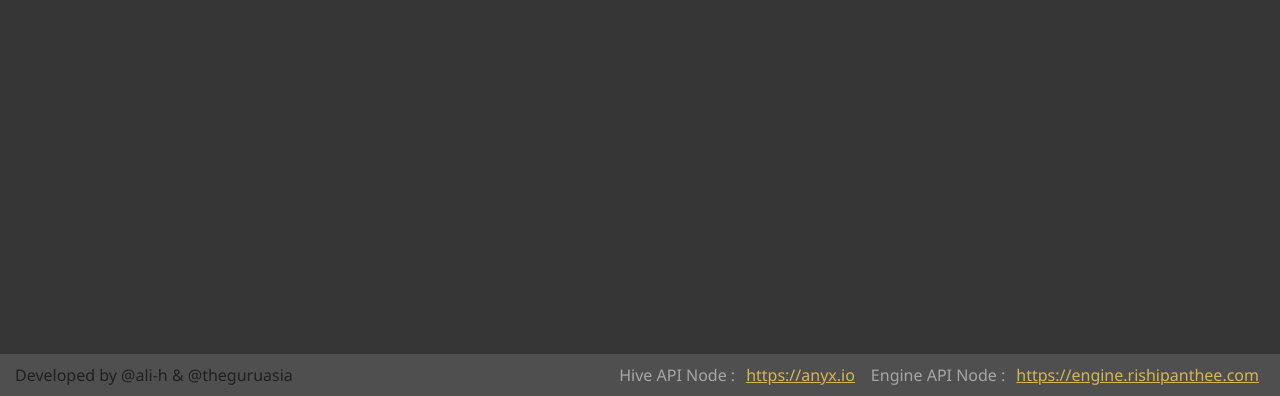
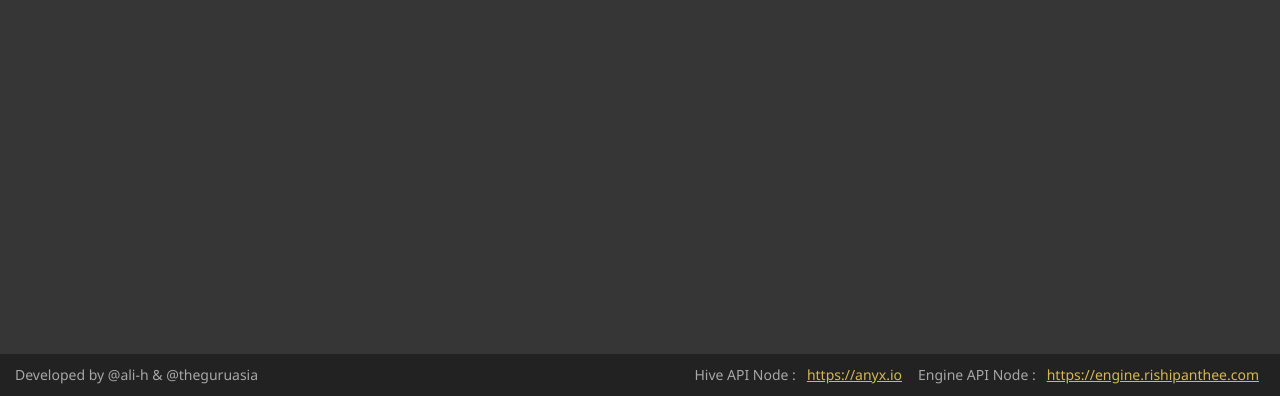
Before and after one commit to upme-burn/upme-burn.github.io, a plain HTML site: page index.html in a window 1280 px wide. Shown: the part 404-800 px from the top of the page. Drawn offline with nearby package versions, Linux system fonts and the light colour scheme; no server answers; a script that the page names is missing.

Commit message:
Add files via upload

```diff
--- a/css/main.css
+++ b/css/main.css
@@ -336,7 +336,7 @@ a {
     bottom: 0;
     width: 100%;
     height: auto;
-    background-color: #575757;
+    background-color: #1e1e1e;
     text-align: center;
     line-height: 30px;
     z-index: 999;
@@ -410,27 +410,27 @@ a {
 
 .developed-by-container p {
     margin: 0;
-    color: #1b1b1b;
+    color: #c5c5c5;
 }
 
-
-
 .alih-color {
-    color: #1b1b1b;
+    color: #c5c5c5;
+    transition: all 1.0s ease-out;
 }
 
 .theguruasia-color {
-    color: #1b1b1b;
+    color: #c5c5c5;
+    transition: all 1.0s ease-out;
 }
 
 .alih-color:hover {
-    color: #ffffff;
-    transition: all 4.0s ease-out;
+    color: #15b4fd;
+    transition: all 1.0s ease-out;
 }
 
 .theguruasia-color:hover {
-    color: #ffffff;
-    transition: all 4.0s ease-out;
+    color: #15b4fd;
+    transition: all 1.0s ease-out;
 }
 
 .popup-link {
@@ -474,22 +474,14 @@ a {
     width: 100%;
 }
 
-.svg.close-button-color path {
-    fill: #727272;
-    transition: fill 0.3s ease;
-}
-
-.svg.close-button-color:hover path {
-    fill: #000000;
-    transition: fill 0.3s ease;
-}
-
 #close-button-hive {
     position: absolute;
     top: 5px;
     right: 5px;
     cursor: pointer;
     border: none;
+    fill: #5f5f5f;
+    transition: fill 0.3s ease;
 }
 
 #close-button-hive:hover .close-button-color path {
@@ -555,6 +547,8 @@ a {
     right: 5px;
     cursor: pointer;
     border: none;
+    fill: #5f5f5f;
+    transition: fill 0.3s ease;
 }
 
 #close-button-engine:hover .close-button-color path {
@@ -625,3 +619,7 @@ tr:hover .node-url {
     color: #00e065;
     transition: fill 0.3s ease;
 }
+
+.text-success {
+    color: #00e065 !important;
+}
--- a/index.html
+++ b/index.html
@@ -280,16 +280,16 @@
     </div>
 
     <div class="bottom-bar">
-        <div class="developed-by-container">
+        <div class="developed-by-container font-family-size-small-medium">
             <p>Developed by <a class="alih-color" href="https://peakd.com/@ali-h" target="_blank">@ali-h</a> & <a class="theguruasia-color" href="https://peakd.com/@theguruasia" target="_blank">@theguruasia</a></p>
         </div>
-        <div class="popup-by-container-hive">
+        <div class="popup-by-container-hive font-family-size-small-medium">
             <div>
                 <span class="popup-by-container-text">Hive API Node : </span>
                 <button id="popup-button-hive" class="popup-link" value="https://anyx.io">https://anyx.io</button>
             </div>
         </div>
-        <div class="popup-by-container-engine">
+        <div class="popup-by-container-engine font-family-size-small-medium">
             <div>
                 <span class="popup-by-container-text">Engine API Node : </span>
                 <button id="popup-button-engine" class="popup-link" value="https://engine.rishipanthee.com/">https://engine.rishipanthee.com</button>
```
Lines whose indentation alone changed are shown as unchanged.
